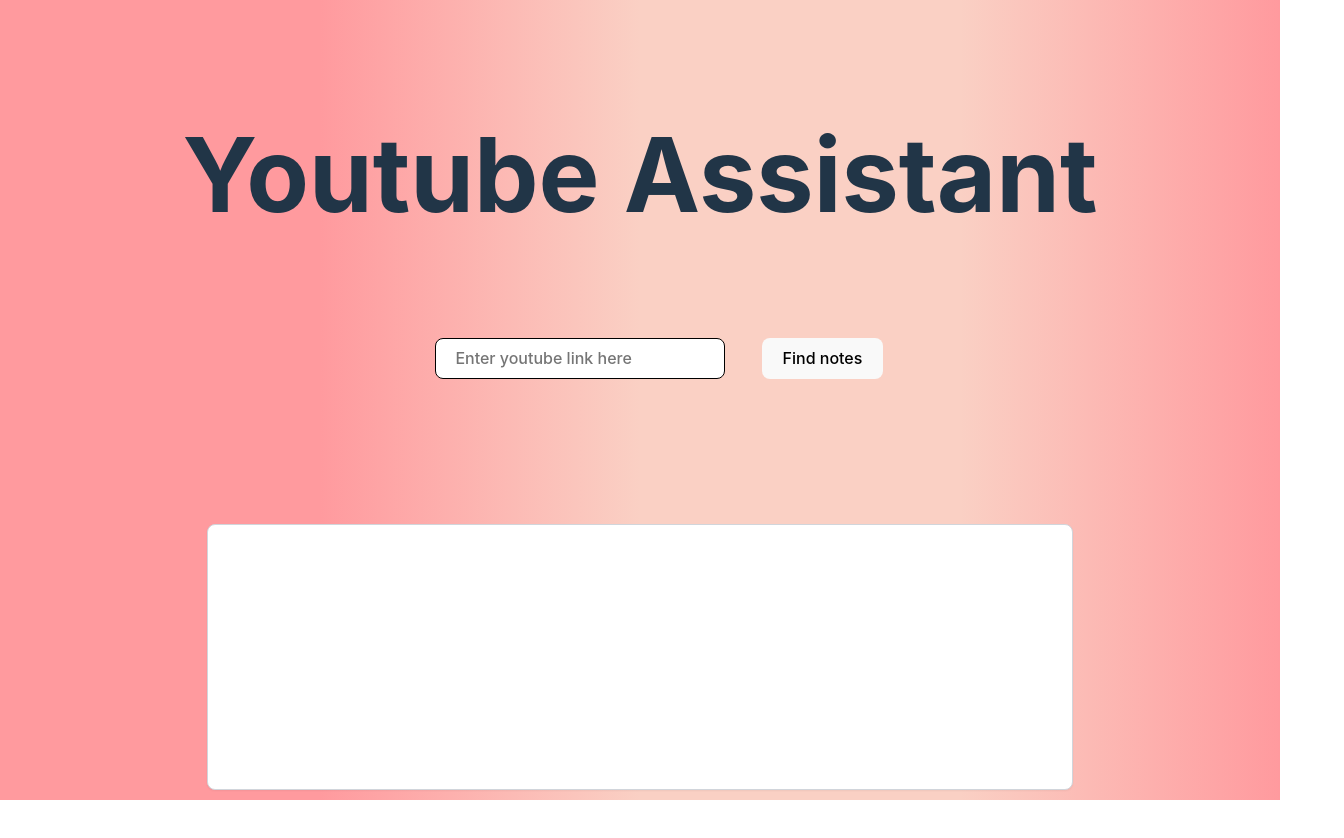
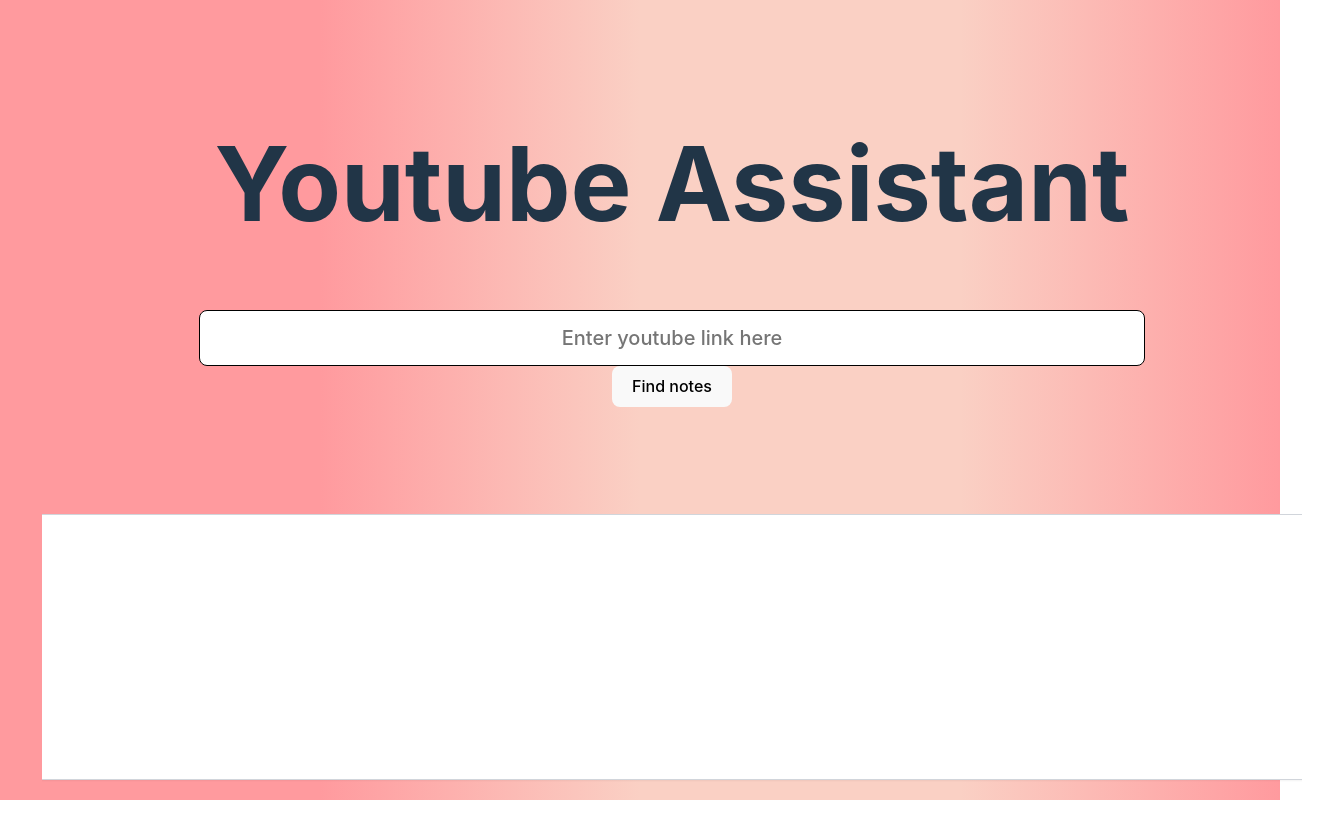
Before and after one commit to nazifishrak/RecapTube, a React (Vite) app in the folder my-vue-app/: page / in a window 1280 px wide. Shown: the top 838 px of the page, 1344 px wide, since content can reach past the window. Built offline with nearby package versions, Linux system fonts and the light colour scheme.

Commit message:
-added css for ResponseSection

```diff
--- a/my-vue-app/src/assets/components/ResponseSection.css
+++ b/my-vue-app/src/assets/components/ResponseSection.css
@@ -1,6 +1,6 @@
 #card1 {
     display: block;
-    width: 50rem; /* Fixed width */
+    width: 80rem; /* Fixed width */
     min-height: 200px; /* Minimum height, allows card to grow vertically */
 
     background-color: white; /* Equivalent to bg-white in Tailwind */
@@ -12,23 +12,6 @@
     overflow-y: auto;
 
 }
-#card2 {
-    display: block;
-    width: 18rem; /* Fixed width */
-    min-height: 200px; /* Minimum height, allows card to grow vertically */
-    overflow-y: auto;
-    background-color: white; /* Equivalent to bg-white in Tailwind */
-    border: 1px solid #d1d5db; /* Equivalent to border border-gray-300 in Tailwind */
-    border-radius: 0.5rem; /* Equivalent to rounded-lg in Tailwind */
-    box-shadow: 0 1px 2px 0 rgba(0, 0, 0, 0.05); /* Equivalent to shadow-md in Tailwind */
-    padding: 2rem; /* Equivalent to p-8 in Tailwind */
-    margin-top: 2rem; /* Equivalent to my-8 in Tailwind */
-    margin-bottom: 2rem; /* Equivalent to my-8 in Tailwind */
-    margin-left: 1rem; /* Equivalent to mx-4 in Tailwind */
-    margin-right: 1rem; /* Equivalent to mx-4 in Tailwind */
-
-}
-
 
 #card1 p, #card2 p {
     margin-bottom: 1rem; /* Equivalent to mb-4 in Tailwind */
--- a/my-vue-app/src/assets/components/promptTextBox.css
+++ b/my-vue-app/src/assets/components/promptTextBox.css
@@ -1,7 +1,7 @@
 .text-box {
-    width: 100%;
+    width: 100rem;
 }
 
 .prompt-box {
-    width: 100%;
+    width: 100rem;
 }
--- a/my-vue-app/src/assets/components/promptTextBox.jsx
+++ b/my-vue-app/src/assets/components/promptTextBox.jsx
@@ -47,8 +47,9 @@
                 value={link}
                 onChange={handleChange}
                 className="text-box"
+                style = {{width:"65%" ,height: "30px", display:"block" , margin: "0 auto", textAlign: "center" ,fontSize:"20px"}}
             />
-            <button onClick={handleClick} disabled={isLoading}>Find notes</button>
+            <button onClick={handleClick} disabled={isLoading} style={{margin:"10 px"}}>Find notes</button>
 
             {/* Display spinner when loading */}
             {isLoading && <BeatLoader size={15} color={"#123abc"} />}
```
Also changed, not shown: 5 other files (tests, documents, lock files or other folders).
